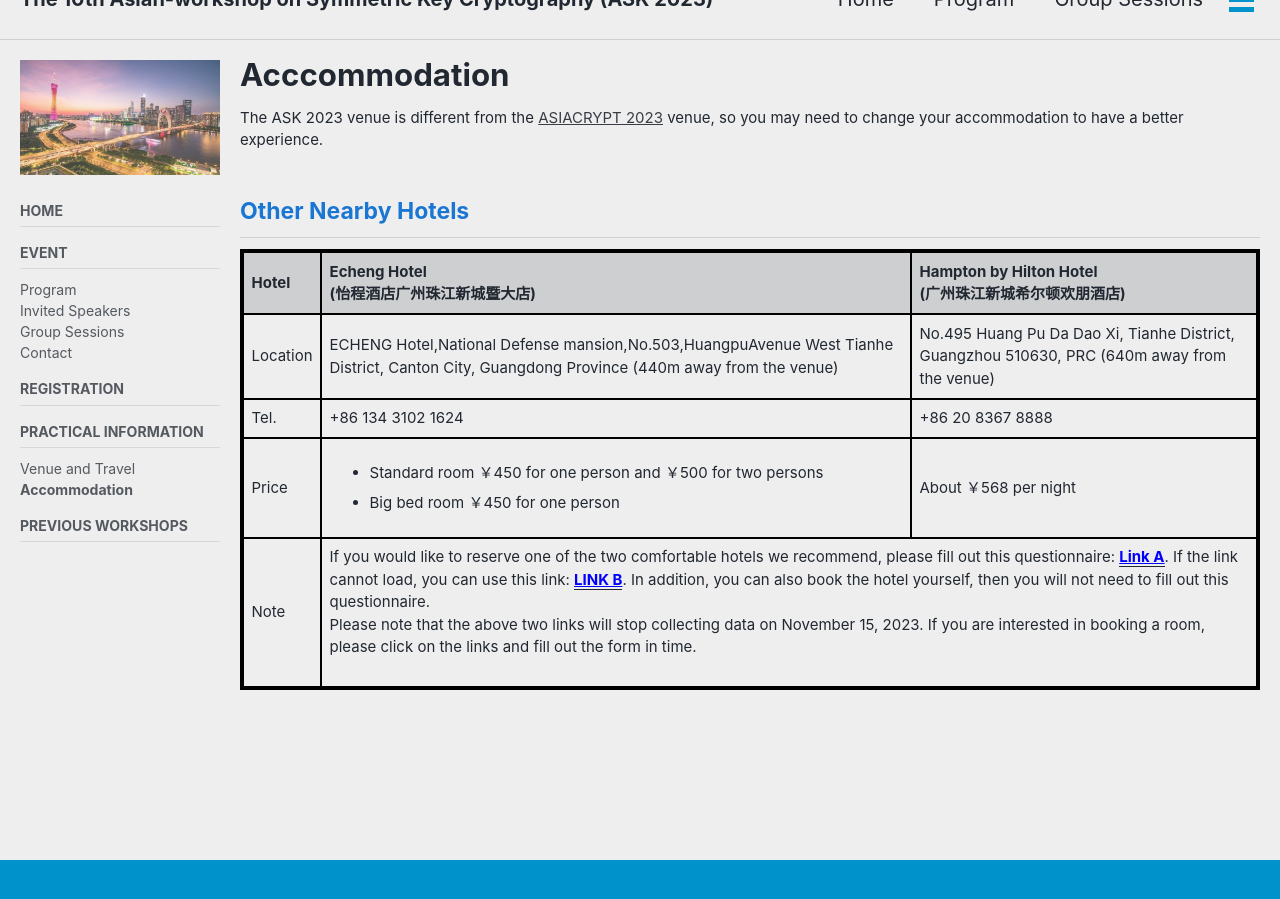
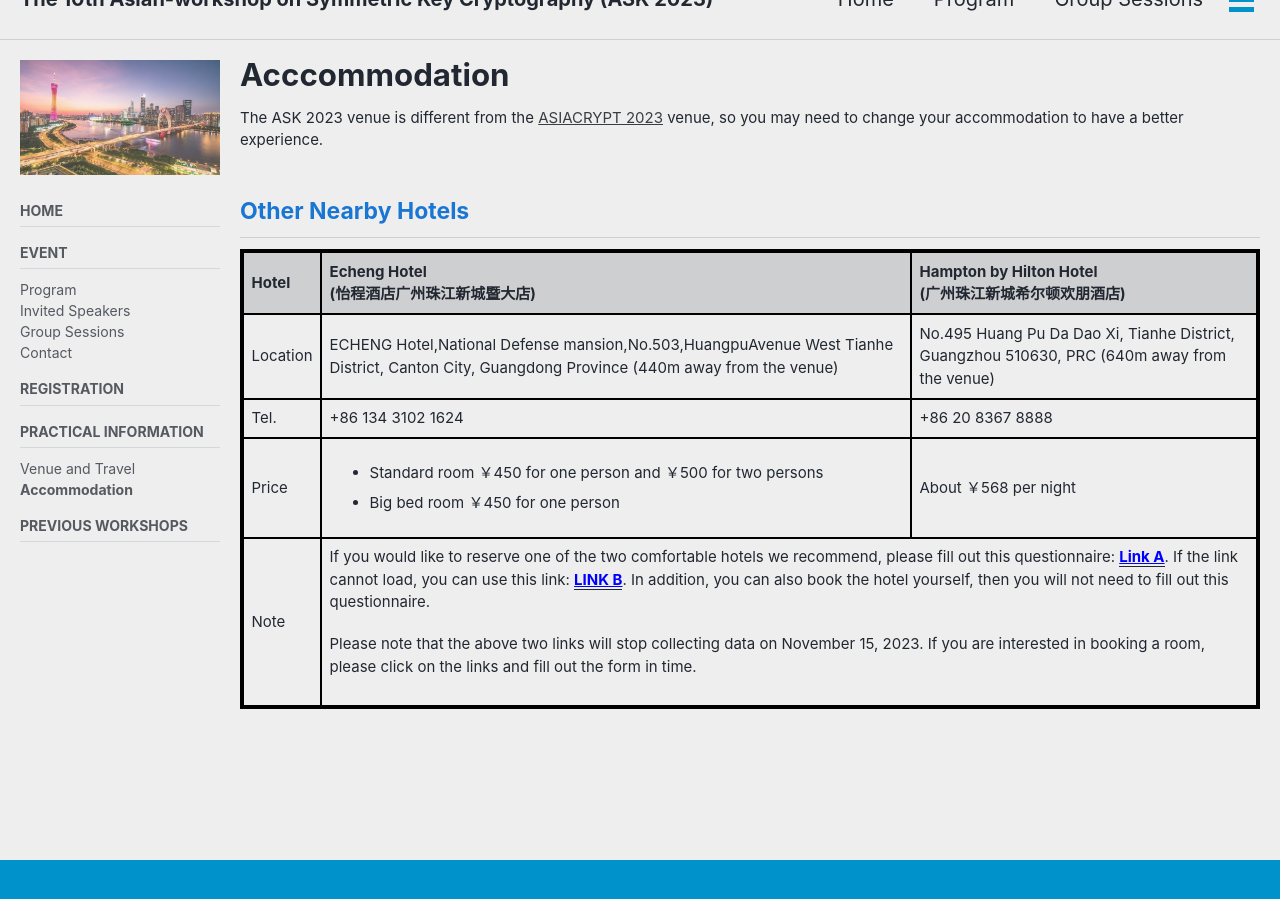
Before and after one commit to cryptanalysisbench/SATbench, a Jekyll site: the page built from accommodation.md, in a window 1280 px wide and 900 px high, scrolled down 41 px. Built offline with Jekyll 4.4.1, drawn with Linux system fonts in a browser that asks for light colours; cached includes are drawn as plain includes; nearby versions of some CDN libraries; our own code applies the rules of GitHub Pages for plain Markdown files.

Commit message:
Update accommodation.md

```diff
--- a/accommodation.md
+++ b/accommodation.md
@@ -41,7 +41,8 @@ The ASK 2023 venue is different from the [ASIACRYPT 2023](https://asiacrypt.iacr
 		</tr>
 		<tr>
 			<td style="border: 2px #000000 solid">Note</td>
-			<td style="border: 2px #000000 solid" colspan="2">If you would like to reserve one of the two comfortable hotels we recommend, please fill out this questionnaire: <b><u><a style="color:blue;font-size=20px" href="https://forms.gle/CxSbgsvjcUouRXkd6">Link A</a></u></b>. If the link cannot load, you can use this link: <b><u><a style="color:blue;font-size=20px" href="https://www.wjx.top/vm/w24tFjg.aspx# ">LINK B</a></u></b>. In addition, you can also book the hotel yourself, then you will not need to fill out this questionnaire.
+			<td style="border: 2px #000000 solid" colspan="2">
+				<p>If you would like to reserve one of the two comfortable hotels we recommend, please fill out this questionnaire: <b><u><a style="color:blue;font-size=20px" href="https://forms.gle/CxSbgsvjcUouRXkd6">Link A</a></u></b>. If the link cannot load, you can use this link: <b><u><a style="color:blue;font-size=20px" href="https://www.wjx.top/vm/w24tFjg.aspx# ">LINK B</a></u></b>. In addition, you can also book the hotel yourself, then you will not need to fill out this questionnaire.</p>
 				<p>Please note that the above two links will stop collecting data on November 15, 2023. If you are interested in booking a room, please click on the links and fill out the form in time.</p>
 	<!--The above two links have stopped collecting data. If you still want to book a hotel room, you can continue to fill out the form, but we do not guarantee that you will be able to book successfully. Thank you for your understanding. -->
 			</td>
```
